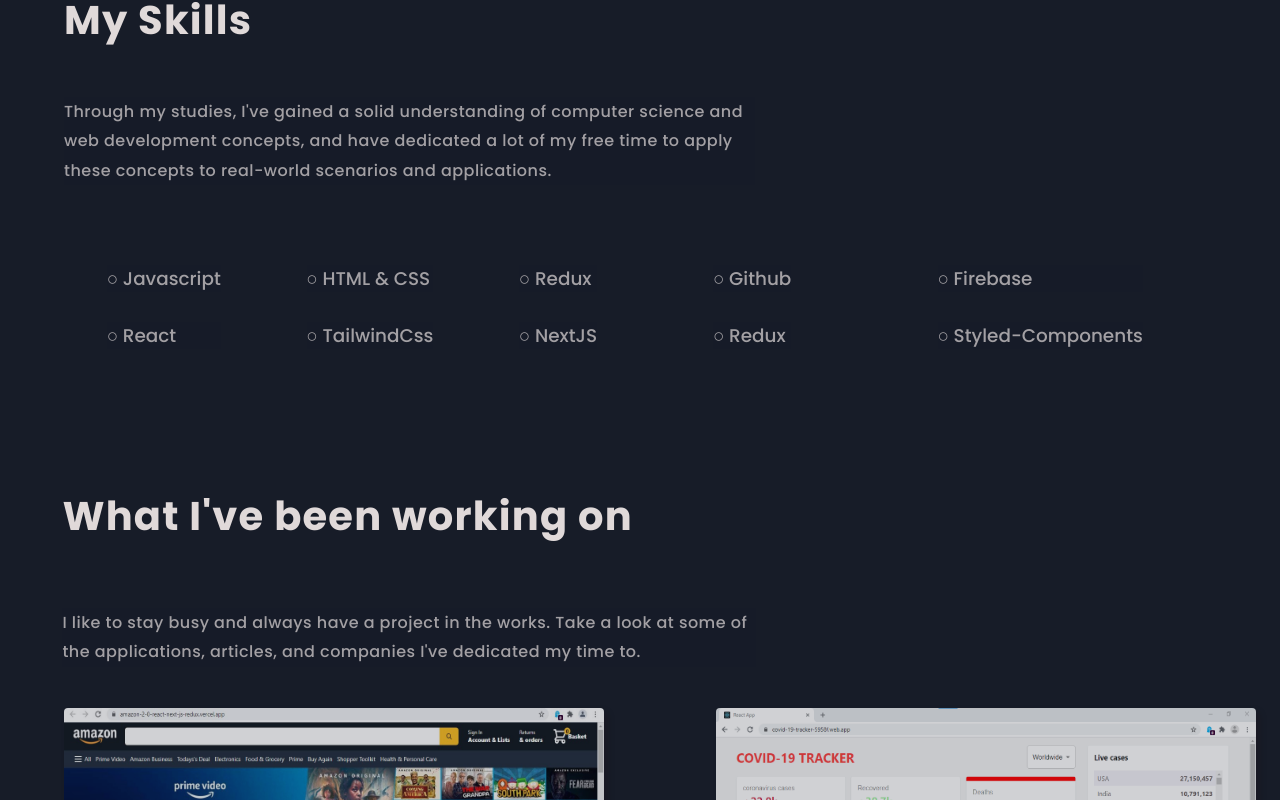
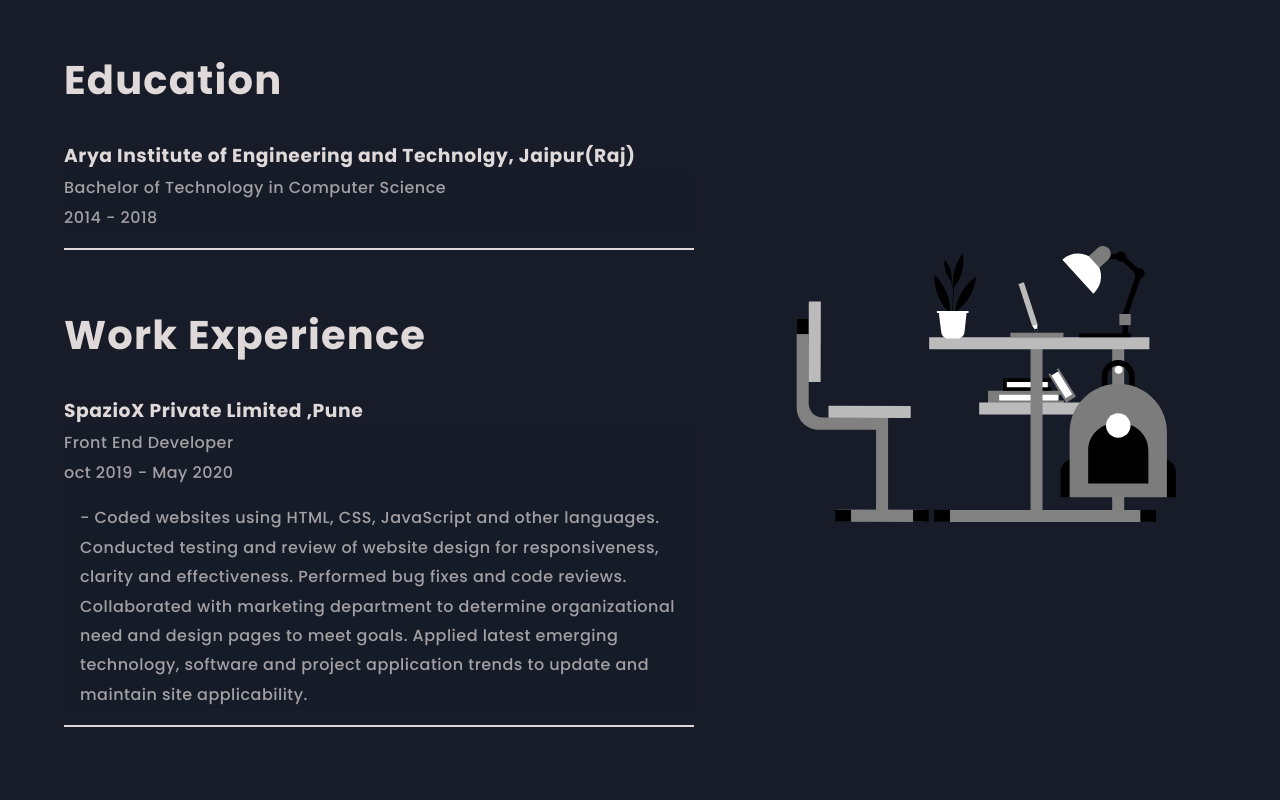
Before and after one commit to AnkitVasita/portfolio, a React (Create React App) app: page / in a window 1280 px wide. Shown: the part 1120-1920 px from the top of the page. Built offline with nearby package versions, Linux system fonts and the light colour scheme; a web font is replaced by a local one.

Commit message:
added edu section

```diff
--- /dev/null
+++ b/src/components/Education/Education.css
@@ -0,0 +1,100 @@
+.edu-section {
+  width: 100%;
+  height: 100%;
+  display: flex;
+  flex-direction: row;
+  justify-content: center;
+  align-items: center;
+  padding: 4rem;
+  font-family: var(--primaryFont);
+}
+
+.edu-edu {
+  width: 70%;
+  height: 100%;
+  display: flex;
+  flex-direction: column;
+  justify-content: center;
+  align-items: center;
+  color: rgb(224, 217, 217);
+}
+
+.edu-edu h1 {
+  font-size: 2.5rem;
+  line-height: 129.69%;
+  letter-spacing: 0.03em;
+  animation: 1s ease 0.2s 1 normal forwards running check;
+  margin-bottom: 2rem;
+}
+
+.my-education {
+  width: 100%;
+  display: flex;
+  flex-direction: column;
+  margin-top: 3.75rem;
+}
+.my-education h3 {
+  line-height: 184.69%;
+  letter-spacing: 0.03em;
+}
+.my-education p {
+  font-weight: 500;
+  font-style: normal;
+  font-size: 1rem;
+  line-height: 184.69%;
+  letter-spacing: 0.03em;
+  font-family: var(--primaryFont);
+  opacity: 0.7;
+}
+
+.edu-edu :nth-child(2) :nth-child(5) {
+  padding-left: 1rem;
+  padding-top: 1rem;
+}
+
+.border {
+  margin-top: 1rem;
+  border: 1px solid rgb(224, 217, 217);
+}
+
+.edu-img img {
+  width: 100%;
+  padding-left: 6rem;
+  /* flex: 0.35; */
+}
+
+@media (min-width: 992px) and (max-width: 1380px) {
+}
+
+@media screen and (max-width: 992px) {
+}
+
+@media screen and (max-width: 800px) {
+  .edu-section {
+    padding: 2rem 2rem 4rem 2rem;
+  }
+  .edu-img {
+    display: none;
+  }
+
+  .edu-edu {
+    width: 100%;
+  }
+  .edu-edu h1 {
+    font-size: 1.5rem;
+    line-height: 129.69%;
+    letter-spacing: 0.03em;
+  }
+  .my-education p {
+    font-size: 0.95rem;
+  }
+  .edu-edu :nth-child(2) :nth-child(5) {
+    padding-left: 0;
+  }
+}
+
+@media screen and (max-width: 600px) {
+}
+
+@media screen and (max-width: 400px) {
+}
--- /dev/null
+++ b/src/components/Education/Education.js
@@ -0,0 +1,41 @@
+import { useContext } from "react";
+import "./Education.css";
+import { ThemeContext } from "../../contexts/ThemeContext";
+
+function Education() {
+  const { theme } = useContext(ThemeContext);
+  return (
+    <div className="edu-section">
+      <div className="edu-edu">
+        <div className="my-education">
+          <h1>Education</h1>
+          <h3>Arya Institute of Engineering and Technolgy, Jaipur(Raj)</h3>
+          <p>Bachelor of Technology in Computer Science</p>
+          <p>2014 - 2018</p>
+          <div className="border"></div>
+        </div>
+        <div className="my-education">
+          <h1>Work Experience</h1>
+          <h3>SpazioX Private Limited ,Pune</h3>
+          <p>Front End Developer</p>
+          <p>oct 2019 - May 2020 </p>
+          <p>
+            - Coded websites using HTML, CSS, JavaScript and other languages.
+            Conducted testing and review of website design for responsiveness,
+            clarity and effectiveness. Performed bug fixes and code reviews.
+            Collaborated with marketing department to determine organizational
+            need and design pages to meet goals. Applied latest emerging
+            technology, software and project application trends to update and
+            maintain site applicability.
+          </p>
+          <div className="border"></div>
+        </div>
+      </div>
+      <div className="edu-img">
+        <img src={theme.eduimg} alt="" />
+      </div>
+    </div>
+  );
+}
+
+export default Education;
--- a/src/pages/Main/Main.js
+++ b/src/pages/Main/Main.js
@@ -10,6 +10,7 @@ import {
   Projects,
   Skill,
 } from "../../components";
+import Education from "../../components/Education/Education";
 
 function Main() {
   return (
@@ -21,6 +22,7 @@ function Main() {
       <Navbar />
       <Landing />
       <About />
+      <Education />
       <Skill />
       <Projects />
       <Contacts />
```
